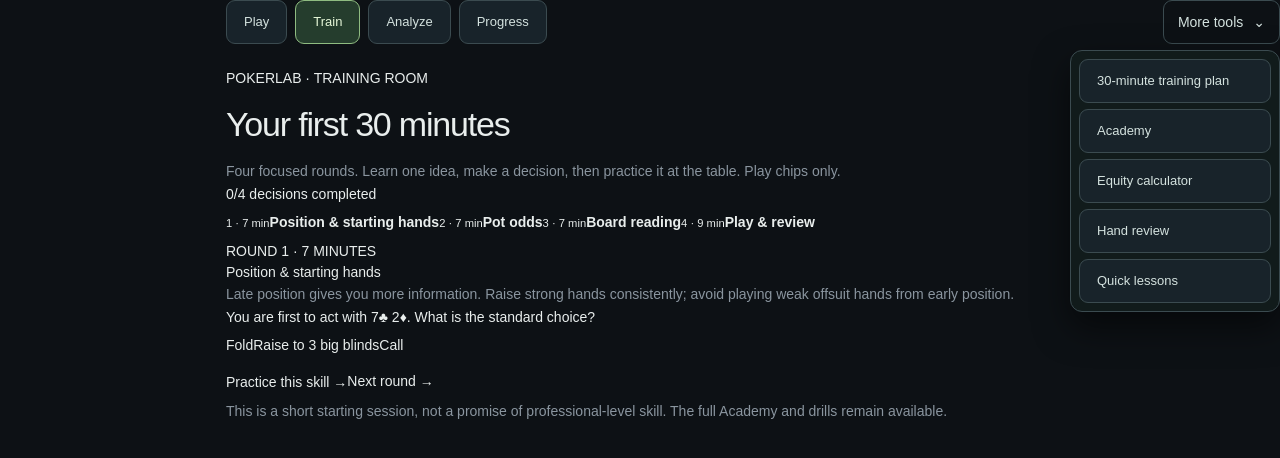
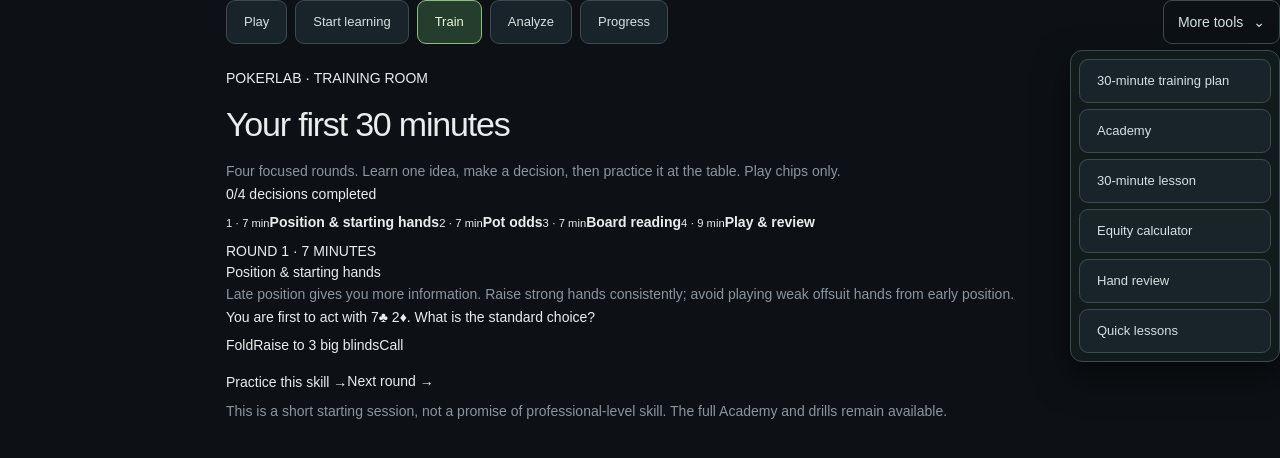
Before and after one commit to vendoraise-lang/Poker-software, a Next.js app: page /bootcamp in a window 1280 px wide. Both pictures are taken after a click on the heading "More tools". Shown: the top 458 px of the page. Built offline with nearby package versions, Linux system fonts and the light colour scheme.

Commit message:
Put 30-minute poker learning experience in primary navigation

```diff
--- a/components/WorkspaceLinks.tsx
+++ b/components/WorkspaceLinks.tsx
@@ -3,6 +3,7 @@ import Link from "next/link";
 export default function WorkspaceLinks({ current }: { current?: string }) {
   const groups = [
     { label: "Play", href: "/?workspace=Practice", selected: current === "Play" || current === "Practice" },
+    { label: "Start learning", href: "/bootcamp", selected: current === "Bootcamp" },
     { label: "Train", href: "/?workspace=Train", selected: current === "Train" || current === "Academy" || current === "Learn" },
     { label: "Analyze", href: "/review", selected: current === "Review" || current === "Equity" },
     { label: "Progress", href: "/?workspace=Dashboard", selected: current === "Dashboard" },
@@ -19,6 +20,7 @@ export default function WorkspaceLinks({ current }: { current?: string }) {
         <div className="workspace-extra">
           <Link href="/bootcamp">30-minute training plan</Link>
           <Link href="/academy">Academy</Link>
+          <Link href="/bootcamp">30-minute lesson</Link>
           <Link href="/?workspace=Equity">Equity calculator</Link>
           <Link href="/review">Hand review</Link>
           <Link href="/?workspace=Learn">Quick lessons</Link>
```
